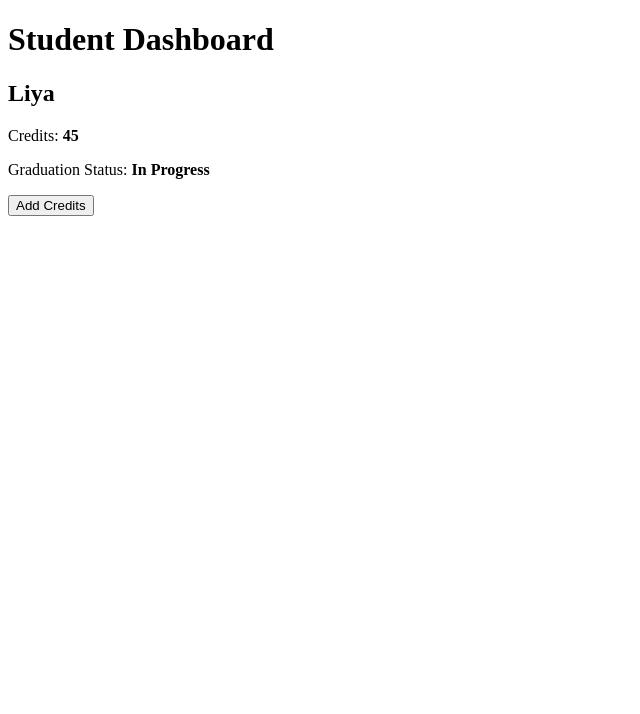
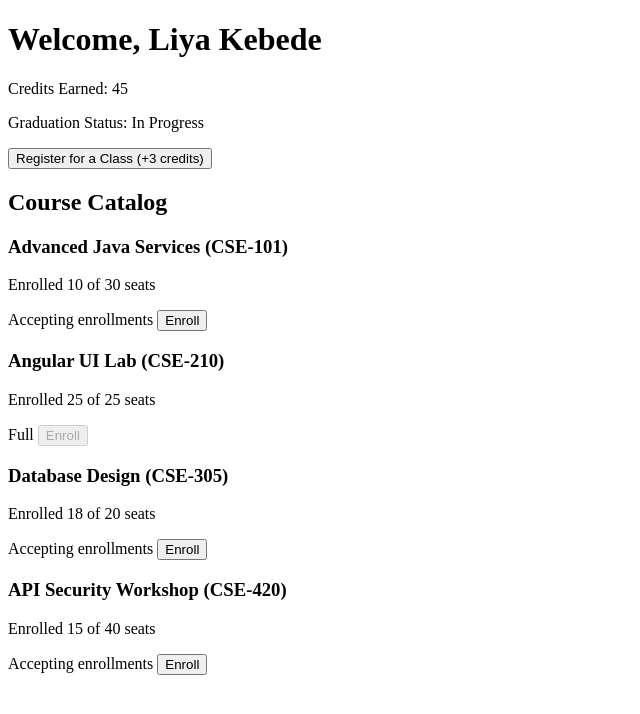
Before and after one commit to codewithyusa/Tms-angular, an Angular app: page /dashboard in a window 1280 px wide. Shown: the top 714 px of the page, without its empty margins (0-640 px from the left). Built offline with nearby package versions, Linux system fonts and the light colour scheme.

Commit message:
feat(student-dashboard): complete course catalog rendering

```diff
--- a/src/app/app.html
+++ b/src/app/app.html
@@ -1,21 +1 @@
-<div class="dashboard">
-  <h1>Student Dashboard</h1>
-
-  <div class="card">
-    <h2>{{ name }}</h2>
-
-    <p>
-      Credits:
-      <strong>{{ credits() }}</strong>
-    </p>
-
-    <p>
-      Graduation Status:
-      <strong>{{ graduationStatus }}</strong>
-    </p>
-
-    <button (click)="addCredits()">
-      Add Credits
-    </button>
-  </div>
-</div>
+<router-outlet />
--- a/src/app/app.ts
+++ b/src/app/app.ts
@@ -1,8 +1,10 @@
 import { Component, signal } from '@angular/core';
+import { RouterOutlet } from '@angular/router';
 
 @Component({
   selector: 'app-root',
   standalone: true,
+  imports: [RouterOutlet],
   templateUrl: './app.html',
   styleUrl: './app.scss'
 })
--- a/src/app/features/student-dashboard/student-dashboard.component.ts
+++ b/src/app/features/student-dashboard/student-dashboard.component.ts
@@ -21,14 +21,6 @@
   );
 
   selectedCourse = signal<Course | null>(null);
-
-  sampleCourse: Course = {
-    id: 1,
-    title: "Advanced Java Services",
-    code: "CSE-101",
-    maxCapacity: 30,
-    enrollmentCount: 12,
-  };
 
   availableCourses = signal<Course[]>([
     {
```
Also changed, not shown: src/app/features/student-dashboard/student-dashboard.component.html (line endings or trailing spaces).
